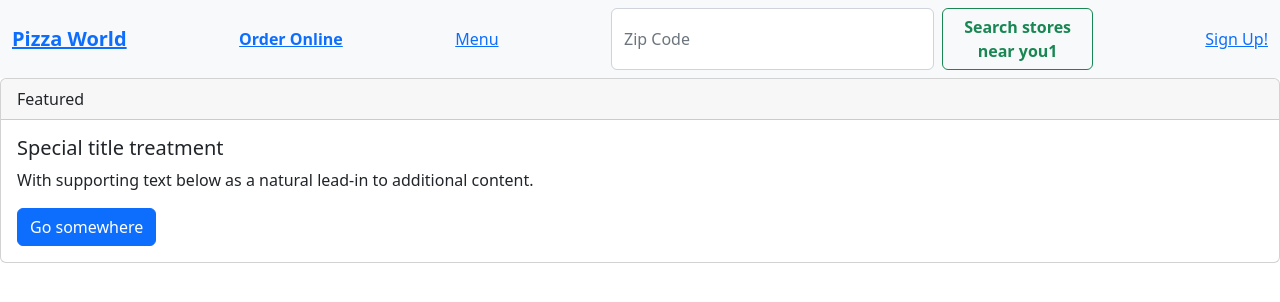
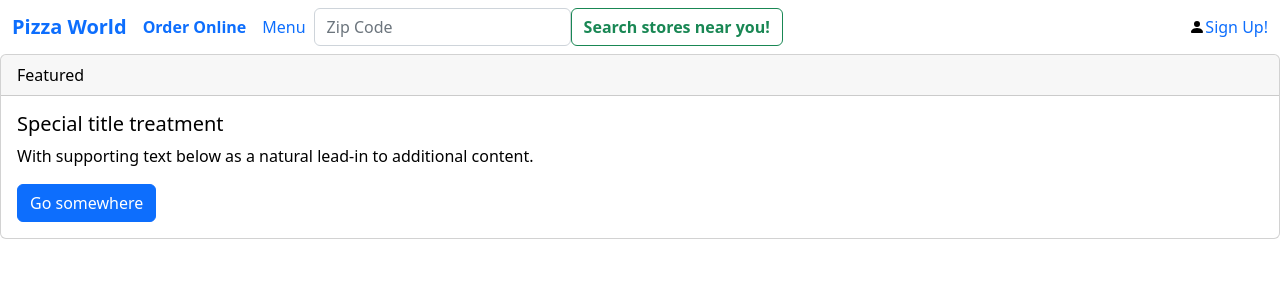
Before and after one commit to jmkrsak/codeup-web-exercises, a website: page order-pizza.html in a window 1280 px wide. Drawn offline with nearby package versions, Linux system fonts and the light colour scheme.

Commit message:
added exercise

```diff
--- a/css/custom.css
+++ b/css/custom.css
@@ -0,0 +1,12 @@
+div {
+    color: black;
+}
+.container {
+    display: flex;
+    max-width: 100%;
+    align-items: center;
+    color: black;
+}
+.d-flex {
+    margin-right: auto;
+}
--- a/order-pizza.html
+++ b/order-pizza.html
@@ -5,19 +5,23 @@
     <meta name="viewport" content="width=device-width, initial-scale=1">
     <title>Pizza</title>
     <link href="https://cdn.jsdelivr.net/npm/bootstrap@5.2.2/dist/css/bootstrap.min.css" rel="stylesheet" integrity="sha384-Zenh87qX5JnK2Jl0vWa8Ck2rdkQ2Bzep5IDxbcnCeuOxjzrPF/et3URy9Bv1WTRi" crossorigin="anonymous">
+    <link rel="stylesheet" href="css/custom.css">
 </head>
 <body>
 
-<nav class="navbar navbar-light bg-light">
-    <div class="container-fluid">
-        <a class="nav-brand fs-5 fw-bold">Pizza World</a>
-        <a class="nav-order-online fw-bold">Order Online</a>
-        <a class="nav-menu">Menu</a>
+<nav class="navbar">
+    <div class="container">
+        <a class="brand fs-5 fw-bold text-decoration-none me-md-3">Pizza World</a>
+        <a class="nav-order-online fw-bold text-decoration-none me-md-3">Order Online</a>
+        <a class="nav-menu text-decoration-none me-md-2">Menu</a>
         <form class="d-flex">
-            <input class="form-control me-2" type="Zip Code" placeholder="Zip Code" aria-label="Search">
-            <button class="btn btn-outline-success fw-bold" type="submit">Search stores near you1</button>
+            <input class="form-control" type="Zip Code" placeholder="Zip Code" aria-label="Search">
+            <button class="btn btn-outline-success fw-bold text-nowrap" type="submit">Search stores near you!</button>
         </form>
-        <a class="nav-sign-up">Sign Up!</a>
+        <svg xmlns="http://www.w3.org/2000/svg" width="16" height="16" fill="currentColor" class="bi bi-person-fill" viewBox="0 0 16 16">
+            <path d="M3 14s-1 0-1-1 1-4 6-4 6 3 6 4-1 1-1 1H3zm5-6a3 3 0 1 0 0-6 3 3 0 0 0 0 6z"/>
+        </svg>
+        <a class="nav-sign-up text-decoration-none">Sign Up!</a>
     </div>
 </nav>
 
```
